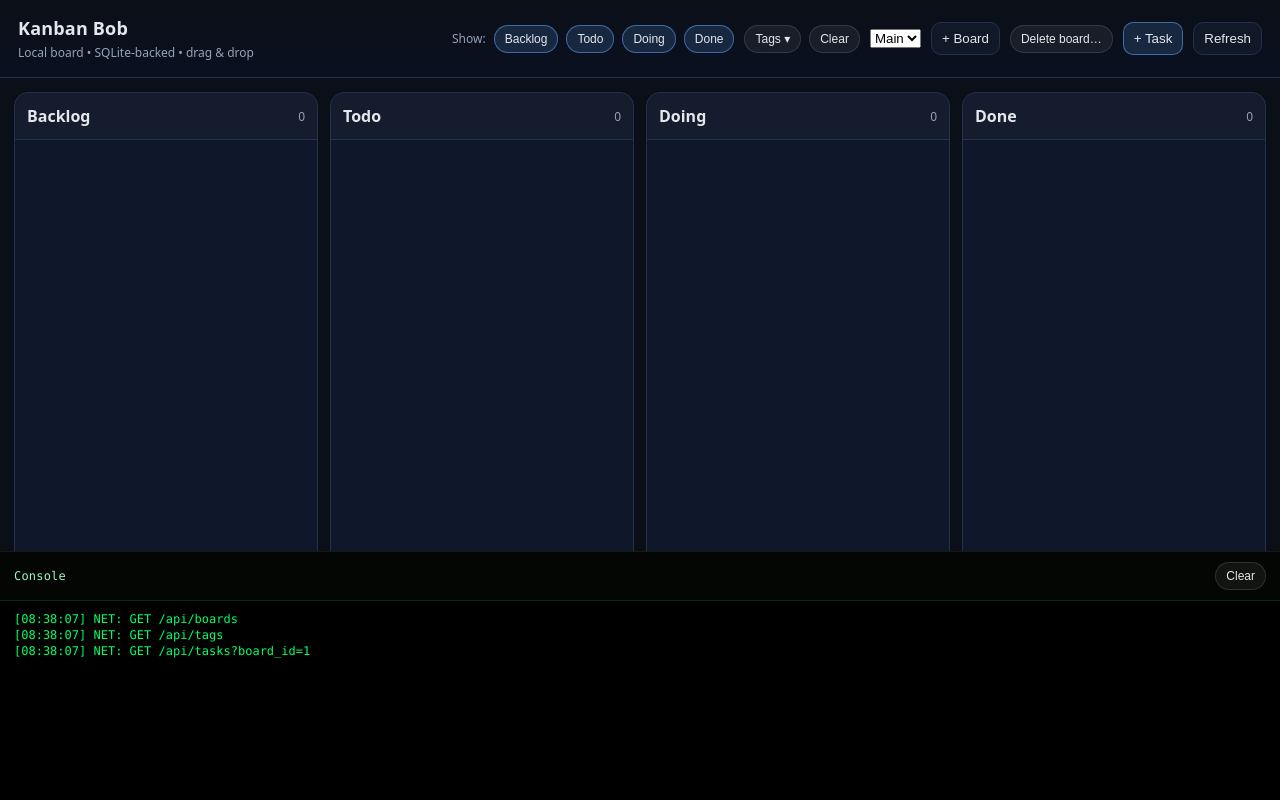
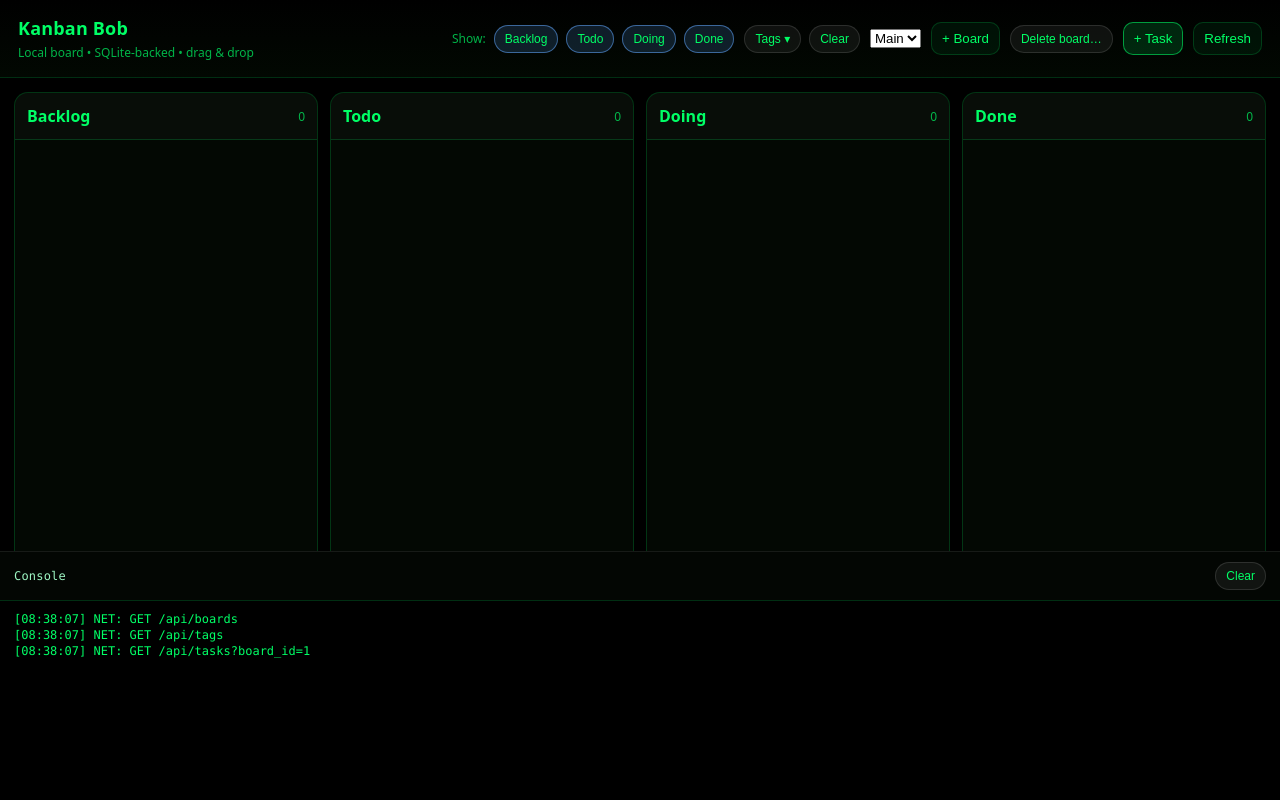
Before and after one commit to Schwarz-XU/simple-kanban, a Flask app: page / in a window 1280 px wide. Run offline with Flask 3, Linux system fonts and the light colour scheme; data comes from the database, SQL or seed files in the repository; data that the repository does not hold is empty.

Commit message:
Restyle UI to terminal theme (black + green)

```diff
--- a/static/styles.css
+++ b/static/styles.css
@@ -1,13 +1,14 @@
 * { box-sizing: border-box; }
 :root {
-  --bg: #0b0f17;
-  --panel: #111827;
-  --panel2: #0f172a;
-  --text: #e5e7eb;
-  --muted: #94a3b8;
-  --border: #23314e;
-  --accent: #60a5fa;
-  --danger: #ef4444;
+  /* Terminal-ish theme */
+  --bg: #000000;
+  --panel: #020602;
+  --panel2: #030803;
+  --text: #00ff66;
+  --muted: rgba(0, 255, 102, 0.70);
+  --border: rgba(0, 255, 102, 0.18);
+  --accent: #00ff66;
+  --danger: #ff3b30;
 }
 
 html, body {
@@ -33,7 +34,7 @@ body {
   gap: 16px;
   padding: 16px 18px;
   border-bottom: 1px solid var(--border);
-  background: linear-gradient(180deg, #0b0f17 0%, #0a1020 100%);
+  background: linear-gradient(180deg, #000 0%, #020802 100%);
   position: sticky;
   top: 0;
 }
@@ -86,14 +87,14 @@ h1 {
 
 button {
   border: 1px solid var(--border);
-  background: var(--panel);
+  background: rgba(0, 255, 102, 0.06);
   color: var(--text);
   padding: 8px 10px;
   border-radius: 10px;
   cursor: pointer;
 }
-button.primary { border-color: rgba(96,165,250,.55); background: rgba(96,165,250,.16); }
-button:hover { filter: brightness(1.06); }
+button.primary { border-color: rgba(0, 255, 102, 0.55); background: rgba(0, 255, 102, 0.14); }
+button:hover { filter: brightness(1.10); }
 
 .board {
   display: grid;
@@ -136,8 +137,8 @@ button:hover { filter: brightness(1.06); }
 }
 
 .task {
-  border: 1px solid rgba(255,255,255,.08);
-  background: rgba(17,24,39,.7);
+  border: 1px solid rgba(0,255,102,.18);
+  background: rgba(0,255,102,.04);
   border-radius: 12px;
   padding: 10px;
 }
```
